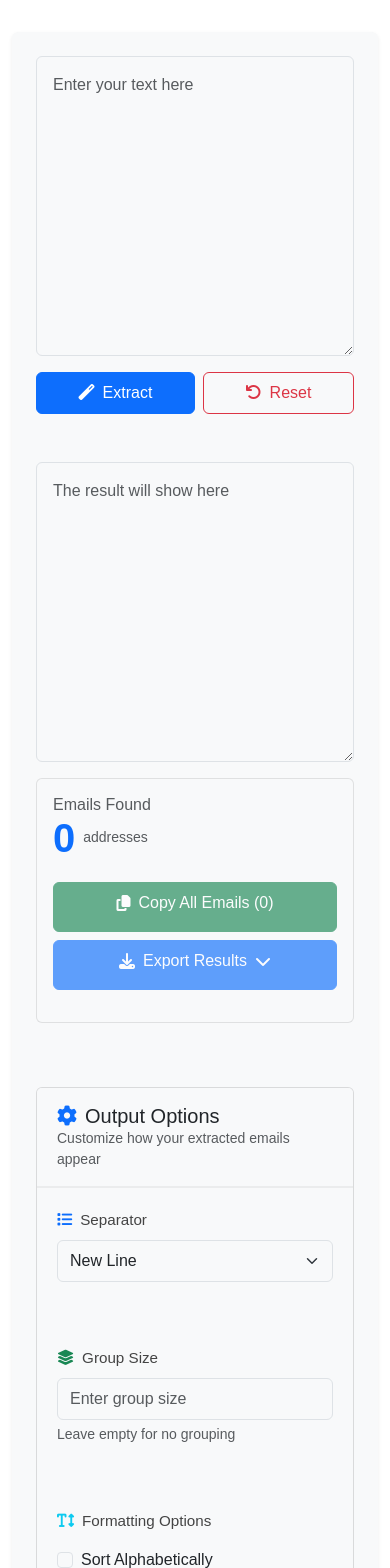
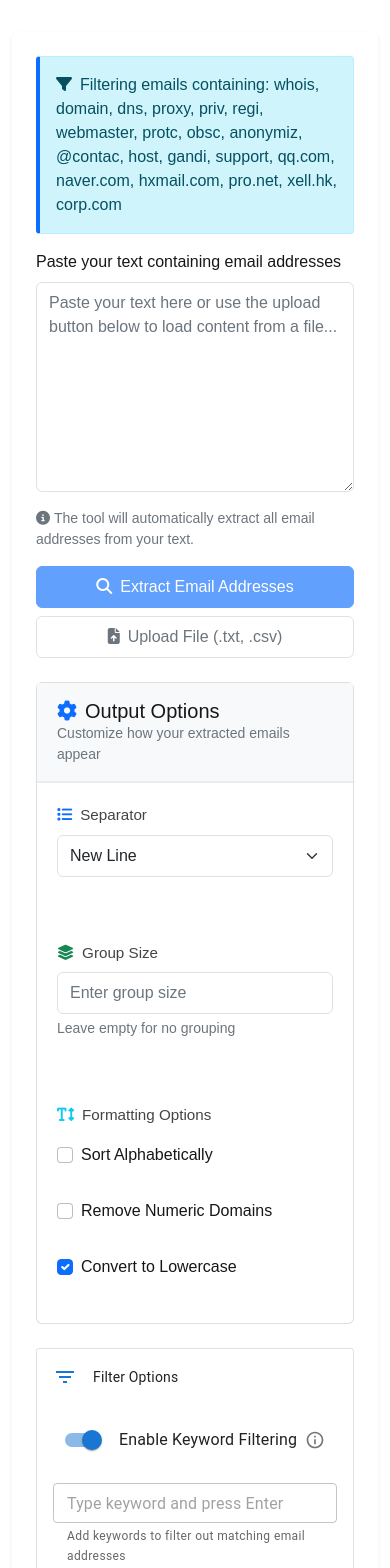
Before and after one commit to ProgrammerNomad/Email-Address-Extractor, a Next.js app: page / in a window 390 px wide. Shown: the part 432-2000 px from the top of the page. Built offline with nearby package versions, Linux system fonts and the light colour scheme.

Commit message:
feat: update Navbar component for priority usage, enhance EmailForm with default values and file upload handling, and improve global CSS with transitions and responsiveness

```diff
--- a/components/forms/EmailForm.js
+++ b/components/forms/EmailForm.js
@@ -28,7 +28,7 @@ export default function EmailForm() {
   const [formData, setFormData] = useState({
     input: '',
     output: '',
-    count: '',
+    count: '0',
     sep: 'new',
     othersep: '',
     sort: false,
@@ -38,8 +38,8 @@ export default function EmailForm() {
     address_type: 'email',
     filter_type: '1',
     string: '',
-    UseKeyword: false,
-    RemoveKeywords: 'whois,domain,dns,proxy,priv,regi,webmaster,protc,obsc,anonymiz,@contac,host,gandi,support,qq.com,naver.com,hxmail.com,pro.net,xell.hk,corp.com',
+    UseKeyword: true, // Enable by default
+    RemoveKeywords: 'whois,domain,dns,proxy,priv,regi,webmaster,protc,obsc,anonymiz,@contac,host,gandi,support,qq.com,naver.com,hxmail.com,pro.net,xell.hk,corp.com', // Default keywords
     showDomainStats: false,
     excludeDomains: [],
     minDomainFrequency: 1,
@@ -55,7 +55,6 @@ export default function EmailForm() {
   const [error, setError] = useState('');
   const abortController = useRef(null);
 
-  // Update the processEmailsInChunks function
   const processEmailsInChunks = async (text) => {
     const chunkSize = 100000; // Increased chunk size for better performance
     const totalLength = text.length;
@@ -100,14 +99,11 @@ export default function EmailForm() {
       // Apply filters
       let filteredEmails = emails;
 
-      if (formData.RemoveNumeric) {
-        filteredEmails = filteredEmails.filter(email => !/\d/.test(email.split('@')[1]));
-      }
-
-      if (formData.UseKeyword && formData.RemoveKeywords) {
-        const keywords = formData.RemoveKeywords.toLowerCase().split(',');
+      // Apply keyword filtering if enabled
+      if (formData.UseKeyword && formData.RemoveKeywords.trim()) {
+        const keywords = formData.RemoveKeywords.toLowerCase().split(',').map(k => k.trim());
         filteredEmails = filteredEmails.filter(email =>
-          !keywords.some(keyword => email.toLowerCase().includes(keyword.trim()))
+          !keywords.some(keyword => email.toLowerCase().includes(keyword))
         );
       }
 
@@ -221,7 +217,7 @@ export default function EmailForm() {
       return;
     }
 
-    const emails = formData.output.split('\n').filter(Boolean);
+    const emails = formData.output.split(/[\n,]/).filter(Boolean);
     if (!emails.length) {
       setError('No emails to export');
       return;
@@ -229,13 +225,23 @@ export default function EmailForm() {
 
     try {
       const { mime, ext } = EXPORT_FORMATS[format];
-      const content = format === 'json'
-        ? JSON.stringify(emails, null, 2)
-        : format === 'csv'
-          ? emails.join(',')
-          : emails.join('\n');
+      let content = '';
 
-      downloadFile(content, `emails${ext}`, mime);
+      switch (format) {
+        case 'json':
+          content = JSON.stringify({ emails }, null, 2);
+          break;
+        case 'csv':
+          content = 'Email Address\n' + emails.join('\n');
+          break;
+        default:
+          content = emails.join('\n');
+      }
+
+      const timestamp = new Date().toISOString().slice(0, 10);
+      const filename = `email-addresses-${timestamp}${ext}`;
+
+      downloadFile(content, filename, mime);
     } catch (error) {
       setError('Error exporting file: ' + error.message);
     }
@@ -252,8 +258,10 @@ export default function EmailForm() {
       document.body.appendChild(link);
       link.click();
     } finally {
-      document.body.removeChild(link);
       window.URL.revokeObjectURL(url);
+      if (document.body.contains(link)) {
+        document.body.removeChild(link);
+      }
     }
   };
 
@@ -304,6 +312,21 @@ export default function EmailForm() {
     }
   };
 
+  const handleFileUpload = async (e) => {
+    const file = e.target.files[0];
+    if (!file) return;
+
+    try {
+      const text = await file.text();
+      setFormData(prev => ({
+        ...prev,
+        input: text
+      }));
+    } catch (error) {
+      setError('Error reading file. Please make sure it\'s a valid text or CSV file.');
+    }
+  };
+
   return (
     <form onSubmit={(e) => e.preventDefault()}>
       {error && (
@@ -312,22 +335,14 @@ export default function EmailForm() {
           <button type="button" className="btn-close" onClick={() => setError('')}></button>
         </div>
       )}
+
       {isProcessing && (
-        <div className="alert alert-info alert-dismissible fade show" role="alert">
+        <div className="alert alert-info mb-3">
           <div className="d-flex align-items-center">
             <div className="spinner-border spinner-border-sm me-2" role="status">
               <span className="visually-hidden">Processing...</span>
             </div>
-            <div className="flex-grow-1">
-              Processing large text... {progress}%
-            </div>
-            <button
-              type="button"
-              className="btn btn-sm btn-outline-info ms-2"
-              onClick={handleCancel}
-            >
-              Cancel
-            </button>
+            <div>Processing emails... {progress}%</div>
           </div>
           <div className="progress mt-2" style={{ height: '3px' }}>
             <div
@@ -337,10 +352,11 @@ export default function EmailForm() {
               aria-valuenow={progress}
               aria-valuemin="0"
               aria-valuemax="100"
-            ></div>
+            />
           </div>
         </div>
       )}
+
       <InputOutput
         formData={formData}
         handleInputChange={handleInputChange}
@@ -348,9 +364,9 @@ export default function EmailForm() {
         handleReset={handleReset}
         handleCopy={handleCopy}
         handleExport={handleExport}
-        copyMessage={copyMessage}
         isProcessing={isProcessing}
       />
+
       <OutputOptions formData={formData} handleInputChange={handleInputChange} />
       <FilterOptions formData={formData} handleInputChange={handleInputChange} />
     </form>
--- a/components/forms/FilterOptions.js
+++ b/components/forms/FilterOptions.js
@@ -1,112 +1,140 @@
+import { useState, useEffect } from 'react';
+
+// Move defaultKeywords to the top level outside the component
+const defaultKeywords = [
+  'temp', 'test', 'spam', 'disposable', 'example', 'invalid', 'delete', 'removed', 'fake',
+  'whois', 'domain', 'dns', 'proxy', 'priv', 'regi', 'webmaster', 'protc', 'obsc',
+  'anonymiz', '@contac', 'host', 'gandi', 'support', 'qq.com', 'naver.com', 'hxmail.com',
+  'pro.net', 'xell.hk', 'corp.com'
+].sort();
+
+import {
+  Card,
+  CardHeader,
+  CardContent,
+  Switch,
+  TextField,
+  Chip,
+  Stack,
+  Typography,
+  Tooltip,
+  Zoom
+} from '@mui/material';
+import FilterListIcon from '@mui/icons-material/FilterList';
+import InfoOutlinedIcon from '@mui/icons-material/InfoOutlined';
+
 export default function FilterOptions({ formData, handleInputChange }) {
+  const [keywords, setKeywords] = useState(
+    formData.RemoveKeywords ?
+    formData.RemoveKeywords.split(',').map(k => k.trim()) :
+    defaultKeywords
+  );
+
+  useEffect(() => {
+    // Initialize with default keywords if none present
+    if (!formData.RemoveKeywords) {
+      handleInputChange({
+        target: {
+          name: 'RemoveKeywords',
+          value: defaultKeywords.join(', ')
+        }
+      });
+      handleInputChange({
+        target: {
+          name: 'UseKeyword',
+          type: 'checkbox',
+          checked: true
+        }
+      });
+    }
+  }, []);
+
+  const handleKeywordDelete = (keywordToDelete) => {
+    const newKeywords = keywords.filter(keyword => keyword !== keywordToDelete);
+    setKeywords(newKeywords);
+    handleInputChange({
+      target: {
+        name: 'RemoveKeywords',
+        value: newKeywords.join(', ')
+      }
+    });
+  };
+
+  const handleKeywordAdd = (event) => {
+    if (event.key === 'Enter' && event.target.value) {
+      const newKeyword = event.target.value.trim();
+      if (!keywords.includes(newKeyword)) {
+        const newKeywords = [...keywords, newKeyword];
+        setKeywords(newKeywords);
+        handleInputChange({
+          target: {
+            name: 'RemoveKeywords',
+            value: newKeywords.join(', ')
+          }
+        });
+      }
+      event.target.value = '';
+    }
+  };
+
   return (
-    <div className="card mb-4 filter-options">
-      <div className="card-header bg-light">
-        <h5 className="mb-0">
-          <i className="fas fa-filter text-primary me-2"></i>
-          Filter Options
-        </h5>
-        <p className="text-muted small mb-0">Refine your email extraction results</p>
-      </div>
-      <div className="card-body">
-        <div className="row g-4">
-          {/* Address Type Selection */}
-          <div className="col-md-6 col-lg-4">
-            <div className="form-group">
-              <label className="form-label fw-medium">
-                <i className="fas fa-at text-info me-2"></i>
-                Type of Address
-              </label>
-              <select
-                name="address_type"
-                className="form-select"
-                value={formData.address_type}
-                onChange={handleInputChange}
-              >
-                <option value="email">Email Addresses</option>
-                <option value="web">Web URLs</option>
-              </select>
-            </div>
-          </div>
+    <Card variant="outlined" sx={{ mb: 3 }}>
+      <CardHeader
+        avatar={<FilterListIcon color="primary" />}
+        title="Filter Options"
+        sx={{ bgcolor: 'background.paper' }}
+      />
+      <CardContent>
+        <Stack spacing={3}>
+          <Stack direction="row" alignItems="center" spacing={1}>
+            <Switch
+              checked={formData.UseKeyword}
+              onChange={(e) => handleInputChange({
+                target: {
+                  name: 'UseKeyword',
+                  checked: e.target.checked,
+                  type: 'checkbox'
+                }
+              })}
+              name="UseKeyword"
+            />
+            <Typography>Enable Keyword Filtering</Typography>
+            <Tooltip
+              title="Removes emails containing common spam or temporary email keywords"
+              TransitionComponent={Zoom}
+              arrow
+            >
+              <InfoOutlinedIcon fontSize="small" color="action" />
+            </Tooltip>
+          </Stack>
 
-          {/* Filter Type */}
-          <div className="col-md-6 col-lg-4">
-            <div className="form-group">
-              <label className="form-label fw-medium">
-                <i className="fas fa-funnel-dollar text-success me-2"></i>
-                Filter Type
-              </label>
-              <select
-                name="filter_type"
-                className="form-select"
-                value={formData.filter_type}
-                onChange={handleInputChange}
-              >
-                <option value="1">Include Only</option>
-                <option value="0">Exclude All</option>
-              </select>
-            </div>
-          </div>
-
-          {/* String Filter */}
-          <div className="col-md-12 col-lg-4">
-            <div className="form-group">
-              <label className="form-label fw-medium">
-                <i className="fas fa-search text-warning me-2"></i>
-                Search String
-              </label>
-              <input
-                type="text"
-                name="string"
-                className="form-control"
-                placeholder="Enter text to filter by"
-                value={formData.string}
-                onChange={handleInputChange}
+          {formData.UseKeyword && (
+            <Stack spacing={2}>
+              <TextField
+                fullWidth
+                variant="outlined"
+                placeholder="Type keyword and press Enter"
+                onKeyPress={handleKeywordAdd}
+                helperText="Add keywords to filter out matching email addresses"
+                size="small"
               />
-            </div>
-          </div>
-
-          {/* Keyword Filter */}
-          <div className="col-12">
-            <div className="keyword-filter-section p-3 bg-light rounded">
-              <div className="d-flex align-items-center mb-3">
-                <div className="form-check form-switch">
-                  <input
-                    type="checkbox"
-                    name="UseKeyword"
-                    id="useKeywordFilter"
-                    className="form-check-input"
-                    checked={formData.UseKeyword}
-                    onChange={handleInputChange}
+              <Stack direction="row" spacing={1} flexWrap="wrap" useFlexGap>
+                {keywords.map((keyword, index) => (
+                  <Chip
+                    key={index}
+                    label={keyword}
+                    onDelete={() => handleKeywordDelete(keyword)}
+                    color="primary"
+                    variant="outlined"
+                    size="small"
+                    sx={{ m: 0.5 }}
                   />
-                  <label className="form-check-label fw-medium" htmlFor="useKeywordFilter">
-                    <i className="fas fa-shield-alt text-danger me-2"></i>
-                    Enable Keyword Filtering
-                  </label>
-                </div>
-              </div>
-
-              {formData.UseKeyword && (
-                <div className="keyword-input-area">
-                  <label className="form-label">Remove addresses containing these keywords:</label>
-                  <textarea
-                    name="RemoveKeywords"
-                    className="form-control"
-                    rows="3"
-                    placeholder="Enter keywords separated by commas"
-                    value={formData.RemoveKeywords}
-                    onChange={handleInputChange}
-                  />
-                  <small className="text-muted mt-2 d-block">
-                    <i className="fas fa-info-circle me-1"></i>
-                    Separate keywords with commas. Example: spam, temp, proxy
-                  </small>
-                </div>
-              )}
-            </div>
-          </div>
-        </div>
-      </div>
-    </div>
+                ))}
+              </Stack>
+            </Stack>
+          )}
+        </Stack>
+      </CardContent>
+    </Card>
   );
 }
--- a/components/forms/InputOutput.js
+++ b/components/forms/InputOutput.js
@@ -1,57 +1,207 @@
+import { useState } from 'react';
 import ResultActions from './ResultActions';
 
-export default function InputOutput({ formData, handleInputChange, handleExtract, handleReset, handleCopy, handleExport, copyMessage }) {
+export default function InputOutput({
+  formData,
+  handleInputChange,
+  handleExtract,
+  handleReset,
+  handleCopy,
+  handleExport,
+  isProcessing
+}) {
+  const [copyMessage, setCopyMessage] = useState('');
+
+  const handleFileUpload = async (e) => {
+    const file = e.target.files[0];
+    if (!file) return;
+
+    try {
+      const text = await file.text();
+      handleInputChange({
+        target: {
+          name: 'input',
+          value: text
+        }
+      });
+    } catch (error) {
+      console.error('Error reading file:', error);
+    }
+  };
+
+  const handleExportFormat = (format) => {
+    const emails = formData.output.split('\n').filter(Boolean);
+    let content = '';
+    let filename = `emails-${new Date().toISOString().slice(0,10)}`;
+    let mimeType = '';
+
+    switch(format) {
+      case 'txt':
+        content = emails.join('\n');
+        filename += '.txt';
+        mimeType = 'text/plain';
+        break;
+      case 'csv':
+        content = 'Email Address\n' + emails.join('\n');
+        filename += '.csv';
+        mimeType = 'text/csv';
+        break;
+      case 'json':
+        content = JSON.stringify({ emails }, null, 2);
+        filename += '.json';
+        mimeType = 'application/json';
+        break;
+      default:
+        return;
+    }
+
+    const blob = new Blob([content], { type: mimeType });
+    const url = URL.createObjectURL(blob);
+    const link = document.createElement('a');
+    link.href = url;
+    link.download = filename;
+    document.body.appendChild(link);
+    link.click();
+    document.body.removeChild(link);
+    URL.revokeObjectURL(url);
+  };
+
   return (
-    <div className="form-group">
-      <div className="textarea-container">
-        {/* Input textarea */}
-        <div className="textarea-wrapper">
+    <>
+      {formData.UseKeyword && formData.RemoveKeywords && (
+        <div className="alert alert-info mb-3">
+          <i className="fas fa-filter me-2"></i>
+          Filtering emails containing: {formData.RemoveKeywords.split(',').map(k => k.trim()).join(', ')}
+        </div>
+      )}
+
+      {/* Input Section */}
+      <div className="mb-4">
+        <label htmlFor="inputText" className="form-label">
+          Paste your text containing email addresses
+        </label>
         <textarea
+          id="inputText"
+          name="input"
           className="form-control mb-3"
-            rows="10"
-            placeholder="Enter your text here"
-            name="input"
+          rows="8"
           value={formData.input}
           onChange={handleInputChange}
+          placeholder="Paste your text here or use the upload button below to load content from a file..."
+          aria-describedby="emailHelp"
         />
-          <div className="d-flex gap-2">
+        <div id="emailHelp" className="form-text mb-3">
+          <i className="fas fa-info-circle me-1"></i>
+          The tool will automatically extract all email addresses from your text.
+        </div>
+
+        <div className="d-flex flex-wrap gap-2 align-items-center">
           <button
             type="button"
-              className="btn btn-primary flex-grow-1"
+            className="btn btn-primary"
             onClick={handleExtract}
+            disabled={!formData.input.trim() || isProcessing}
           >
-              <i className="fas fa-magic me-2"></i>
-              Extract
+            <i className="fas fa-search me-2"></i>
+            Extract Email Addresses
           </button>
+
+          <label className="btn btn-outline-secondary mb-0" role="button">
+            <i className="fas fa-file-upload me-2"></i>
+            Upload File (.txt, .csv)
+            <input
+              type="file"
+              className="d-none"
+              accept=".txt,.csv"
+              onChange={handleFileUpload}
+              aria-label="Upload text or CSV file"
+            />
+          </label>
+        </div>
+      </div>
+
+      {/* Output Section - Only shown when there are results */}
+      {formData.output && (
+        <div className="mb-4">
+          <div className="d-flex justify-content-between align-items-center mb-2">
+            <label htmlFor="outputText" className="form-label mb-0">
+              Extracted Email Addresses ({formData.count})
+            </label>
+            <div className="btn-group">
               <button
                 type="button"
-              className="btn btn-outline-danger flex-grow-1"
+                className="btn btn-sm btn-outline-success"
+                onClick={handleCopy}
+              >
+                <i className="fas fa-copy me-2"></i>
+                Copy All
+              </button>
+              <div className="btn-group">
+                <button
+                  type="button"
+                  className="btn btn-sm btn-outline-primary dropdown-toggle"
+                  data-bs-toggle="dropdown"
+                  aria-expanded="false"
+                >
+                  <i className="fas fa-download me-2"></i>
+                  Export
+                </button>
+                <ul className="dropdown-menu">
+                  <li>
+                    <button
+                      className="dropdown-item"
+                      onClick={() => handleExportFormat('txt')}
+                    >
+                      <i className="fas fa-file-alt me-2"></i>
+                      Text File (.txt)
+                    </button>
+                  </li>
+                  <li>
+                    <button
+                      className="dropdown-item"
+                      onClick={() => handleExportFormat('csv')}
+                    >
+                      <i className="fas fa-file-csv me-2"></i>
+                      CSV File (.csv)
+                    </button>
+                  </li>
+                  <li>
+                    <button
+                      className="dropdown-item"
+                      onClick={() => handleExportFormat('json')}
+                    >
+                      <i className="fas fa-file-code me-2"></i>
+                      JSON File (.json)
+                    </button>
+                  </li>
+                </ul>
+              </div>
+              <button
+                type="button"
+                className="btn btn-sm btn-outline-danger"
                 onClick={handleReset}
               >
-              <i className="fas fa-undo me-2"></i>
+                <i className="fas fa-trash me-2"></i>
                 Reset
               </button>
             </div>
           </div>
-
-        {/* Output textarea */}
-        <div className="textarea-wrapper">
           <textarea
-            className="form-control mb-3"
-            rows="10"
-            placeholder="The result will show here"
-            name="output"
+            id="outputText"
+            className="form-control"
+            rows="8"
             value={formData.output}
             readOnly
+            aria-label="Extracted email addresses"
           />
-          <ResultActions
-            count={parseInt(formData.count) || 0}
-            onCopy={handleCopy}
-            onExport={handleExport}
-            copyMessage={copyMessage}
-          />
+          {copyMessage && (
+            <div className="text-success mt-2 small">
+              <i className="fas fa-check me-1"></i>
+              {copyMessage}
             </div>
+          )}
         </div>
-    </div>
+      )}
+    </>
   );
 }
--- a/components/layout/Navbar.js
+++ b/components/layout/Navbar.js
@@ -11,7 +11,7 @@ export default function Navbar() {
             alt="Email Extractor"
             width={32}
             height={32}
-            priority={true}
+            priority={true} // Use priority instead of fetchPriority
             className="me-2"
           />
           <span>Email Extractor</span>
--- a/styles/globals.css
+++ b/styles/globals.css
@@ -234,6 +234,7 @@ main {
 
 .card-body {
   padding: 1.25rem;
+  transition: all 0.3s ease-in-out;
 }
 
 .form-check-input {
@@ -1103,3 +1104,181 @@ main {
     border: 1px solid CanvasText;
   }
 }
+
+/* File upload styles */
+.btn-outline-primary:hover .fas {
+  transform: translateY(-1px);
+  transition: transform 0.2s ease;
+}
+
+@media (max-width: 768px) {
+  .d-flex.gap-2 {
+    flex-direction: column;
+  }
+
+  .btn-outline-primary {
+    width: 100%;
+    margin-top: 0.5rem;
+  }
+}
+
+/* File upload button hover effect */
+.btn-outline-secondary:hover .fa-file-upload {
+  transform: translateY(-1px);
+  transition: transform 0.2s ease;
+}
+
+/* Success message animation */
+.alert-success {
+  animation: fadeInOut 3s ease;
+}
+
+@keyframes fadeInOut {
+  0% { opacity: 0; }
+  10% { opacity: 1; }
+  90% { opacity: 1; }
+  100% { opacity: 0; }
+}
+
+/* Form button styles */
+.btn-outline-secondary {
+  border-color: #dee2e6;
+}
+
+.btn-outline-secondary:hover {
+  background-color: #f8f9fa;
+  border-color: #dee2e6;
+  color: #0d6efd;
+}
+
+/* Mobile responsiveness */
+@media (max-width: 576px) {
+  .d-flex.flex-wrap.gap-2 {
+    flex-direction: column;
+    width: 100%;
+  }
+
+  .d-flex.flex-wrap.gap-2 button,
+  .d-flex.flex-wrap.gap-2 label {
+    width: 100%;
+  }
+}
+
+/* Button group middle button styles */
+.btn-group .btn-group-middle .btn {
+  border-radius: 0;
+  border-left: 0;
+  border-right: 0;
+}
+
+.btn-group .btn-group-middle .dropdown-menu {
+  margin-top: 0.5rem;
+}
+
+/* Ensure proper borders for adjacent buttons */
+.btn-group .btn:not(:last-child):not(.dropdown-toggle) {
+  border-right: 0;
+}
+
+.btn-group .btn:not(:first-child) {
+  margin-left: -1px;
+}
+
+/* Filter options styles */
+.form-check-input:checked {
+  background-color: var(--bs-primary);
+  border-color: var(--bs-primary);
+}
+
+.form-check-input:focus {
+  border-color: var(--bs-primary);
+  box-shadow: 0 0 0 0.25rem rgba(13, 110, 253, 0.25);
+}
+
+/* Progress bar styles */
+.progress {
+  background-color: rgba(13, 110, 253, 0.1);
+  border-radius: 0;
+  overflow: hidden;
+}
+
+.progress-bar {
+  background-color: var(--bs-primary);
+  transition: width 0.3s ease;
+}
+
+/* Processing alert styles */
+.alert-info {
+  border-left: 4px solid var(--bs-primary);
+}
+
+/* Dark mode support */
+@media (prefers-color-scheme: dark) {
+  .progress {
+    background-color: rgba(255, 255, 255, 0.1);
+  }
+
+  .alert-info {
+    background-color: rgba(13, 110, 253, 0.1);
+    border-color: var(--bs-primary);
+  }
+}
+
+/* Button group styles */
+.btn-group .btn {
+  position: relative;
+  border-radius: 0;
+}
+
+.btn-group .btn:first-child {
+  border-top-left-radius: 4px;
+  border-bottom-left-radius: 4px;
+}
+
+.btn-group .btn:last-child {
+  border-top-right-radius: 4px;
+  border-bottom-right-radius: 4px;
+}
+
+/* Button hover effects */
+.btn-outline-success:hover {
+  background-color: var(--bs-success);
+  color: white;
+}
+
+.btn-outline-primary:hover {
+  background-color: var(--bs-primary);
+  color: white;
+}
+
+.btn-outline-danger:hover {
+  background-color: var(--bs-danger);
+  color: white;
+}
+
+/* Dropdown menu styles */
+.dropdown-menu {
+  min-width: 200px;
+  padding: 0.5rem 0;
+  margin: 0.125rem 0 0;
+  border-radius: 4px;
+  box-shadow: 0 2px 4px rgba(0, 0, 0, 0.15);
+}
+
+.dropdown-item {
+  padding: 0.5rem 1rem;
+  transition: background-color 0.2s ease;
+}
+
+.dropdown-item:hover {
+  background-color: rgba(13, 110, 253, 0.1);
+}
+
+/* Button group borders */
+.btn-group .btn + .btn {
+  margin-left: -1px;
+}
+
+.btn-group .btn:focus {
+  z-index: 3;
+}
```
Also changed, not shown: package.json (+6 -8 lines), 1 other file (tests, documents, lock files or other folders). Lines whose indentation alone changed are shown as unchanged.
